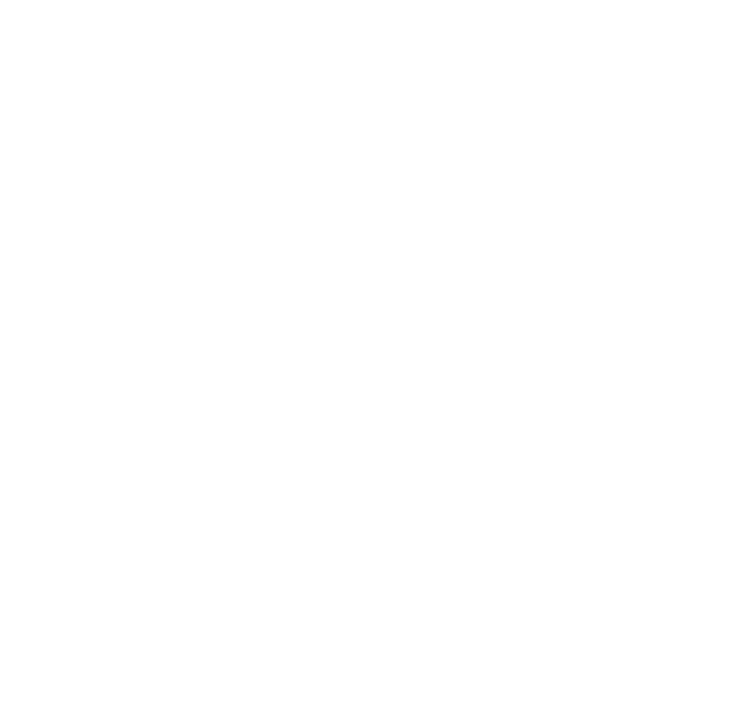
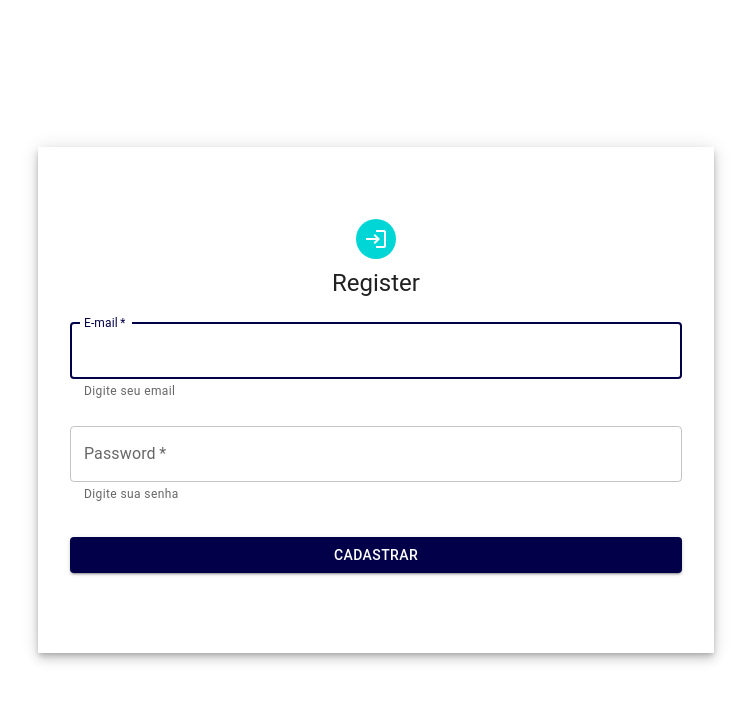
Before and after one commit to ericdiniz/Teste-Tecnico-para-Estagiario-Fullstack, a React (Create React App) app in the folder frontend/: page /register in a window 1280 px wide. Before the commit this address had no page. Shown: the top 702 px of the page, without its empty margins (264-1015 px from the left). Built offline with nearby package versions, Linux system fonts and the light colour scheme.

Commit message:
finished frontend register

```diff
--- a/frontend/src/components/register-component/register-form.component.jsx
+++ b/frontend/src/components/register-component/register-form.component.jsx
@@ -0,0 +1,129 @@
+import Avatar from "@mui/material/Avatar";
+import Box from "@mui/material/Box";
+import Button from "@mui/material/Button";
+import CssBaseline from "@mui/material/CssBaseline";
+import Paper from "@mui/material/Paper";
+import TextField from "@mui/material/TextField";
+import { useState } from "react";
+
+import RegisterIcon from "@mui/icons-material/Login";
+import { Grid2 } from "@mui/material";
+
+import Typography from "@mui/material/Typography";
+import { useNavigate } from "react-router-dom";
+
+import axios from "axios";
+
+const initialForm = {
+  email: "",
+  password: "",
+};
+
+const SingUpForm = () => {
+  const [form, setForm] = useState(initialForm);
+  const navigate = useNavigate();
+
+  const handleSubmit = async (event) => {
+    event.preventDefault();
+    const baseUrl = "http://localhost:9999/login";
+    try {
+      const response = await axios.post(baseUrl, form);
+      //console.log("Resposta do servidor:", response.data);
+      localStorage.setItem("user", JSON.stringify(response.data.data));
+      console.log(JSON.parse(localStorage.getItem("user")));
+      navigate("/");
+    } catch (error) {
+      // Certifique-se de capturar a resposta de erro corretamente
+      console.error(
+        "Erro no login:",
+        error.response ? error.response.data : error.message
+      );
+      alert(
+        `Um erro ocorreu: ${error.response ? error.response.data.message : error.message}`
+      );
+    }
+  };
+
+  const handleChangeForm = (event) => {
+    const { name, value } = event.target;
+    setForm({ ...form, [name]: value });
+  };
+
+  return (
+    <Box>
+      <Grid2
+        container
+        component="main"
+        sx={{
+          height: "100vh",
+          display: "flex",
+          alignItems: "center",
+          justifyContent: "center",
+        }}
+      >
+        <CssBaseline />
+
+        <Grid2 xs={12} sm={8} md={5} component={Paper} elevation={6} square>
+          <Box
+            sx={{
+              my: 8,
+              mx: 4,
+              display: "flex",
+              flexDirection: "column",
+              alignItems: "center",
+            }}
+          >
+            <Avatar sx={{ m: 1, bgcolor: "secondary.dark" }}>
+              <RegisterIcon />
+            </Avatar>
+            <Typography component="h1" variant="h5">
+              Register
+            </Typography>
+            <Box
+              component="form"
+              noValidate
+              onSubmit={handleSubmit}
+              sx={{ mt: 1 }}
+            >
+              <TextField
+                margin="normal"
+                required
+                fullWidth
+                id="email"
+                label="E-mail"
+                name="email"
+                autoComplete="email"
+                helperText="Digite seu email"
+                autoFocus
+                onChange={handleChangeForm}
+              />
+              <TextField
+                margin="normal"
+                required
+                fullWidth
+                name="password"
+                label="Password"
+                type="password"
+                id="password"
+                autoComplete="current-password"
+                helperText="Digite sua senha"
+                onChange={handleChangeForm}
+              />
+
+              <Button
+                type="submit"
+                fullWidth
+                variant="contained"
+                sx={{ mt: 3, mb: 2 }}
+              >
+                CADASTRAR
+              </Button>
+            </Box>
+          </Box>
+        </Grid2>
+      </Grid2>
+    </Box>
+  );
+};
+
+export default SingUpForm;
--- a/frontend/src/pages/register/register.page.jsx
+++ b/frontend/src/pages/register/register.page.jsx
@@ -0,0 +1,11 @@
+import SingUpForm from "../../components/register-component/register-form.component";
+
+const SingUpPage = () => {
+  return (
+    <div>
+      <SingUpForm />
+    </div>
+  );
+};
+
+export default SingUpPage;
--- a/frontend/src/routers/all.routers.jsx
+++ b/frontend/src/routers/all.routers.jsx
@@ -1,6 +1,7 @@
 import { Route, Routes } from "react-router-dom";
 import DbPage from "../pages/dashboard/dashboard.page";
 import LoginPage from "../pages/login/login.page";
+import SingUpPage from "../pages/register/register.page";
 
 const AllRoutes = () => {
   return (
@@ -8,7 +9,7 @@
       <Routes>
         <Route path="/" element={<LoginPage />} />
         <Route path="/dashboard" element={<DbPage />} />
-        {/* <Route path="/register" element={<SingUpPage />} /> */}
+        <Route path="/register" element={<SingUpPage />} />
       </Routes>
     </div>
   );
```
